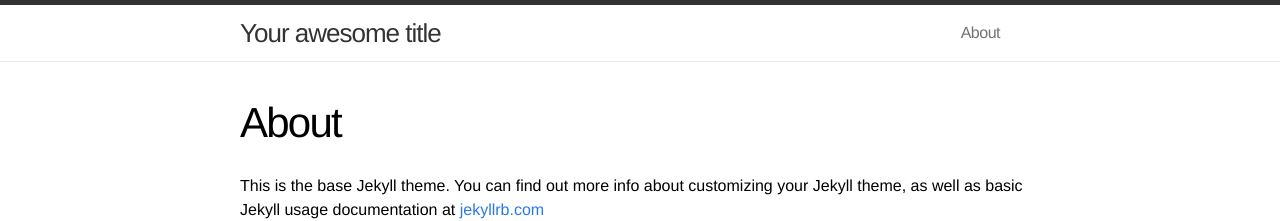
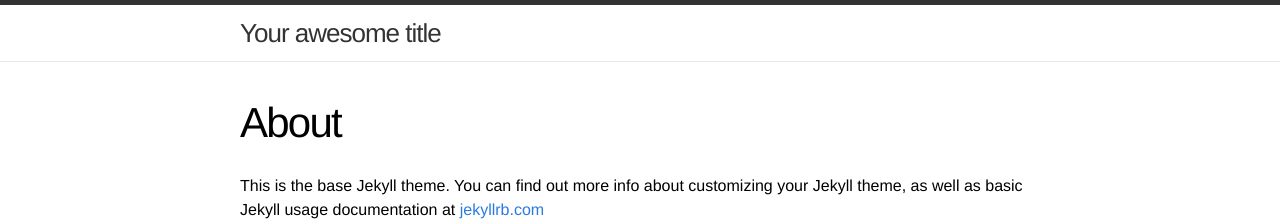
Before and after one commit to ankit09goyal/ankit09goyal.github.io, a Jekyll site: the page built from about.md, in a window 1280 px wide. Shown: the top 221 px of the page. Built offline with Jekyll 4.4.1, drawn with Linux system fonts in a browser that asks for light colours.

Commit message:
Update header.html

```diff
--- a/_includes/header.html
+++ b/_includes/header.html
@@ -4,24 +4,6 @@
 
     <a class="site-title" href="{{ site.baseurl }}/">{{ site.title }}</a>
 
-    <nav class="site-nav">
-      <a href="#" class="menu-icon">
-        <svg version="1.1" xmlns="http://www.w3.org/2000/svg" xmlns:xlink="http://www.w3.org/1999/xlink" x="0px" y="0px"
-           viewBox="0 0 18 15" enable-background="new 0 0 18 15" xml:space="preserve">
-          <path fill="#505050" d="M18,1.484c0,0.82-0.665,1.484-1.484,1.484H1.484C0.665,2.969,0,2.304,0,1.484l0,0C0,0.665,0.665,0,1.484,0
-            h15.031C17.335,0,18,0.665,18,1.484L18,1.484z"/>
-          <path fill="#505050" d="M18,7.516C18,8.335,17.335,9,16.516,9H1.484C0.665,9,0,8.335,0,7.516l0,0c0-0.82,0.665-1.484,1.484-1.484
-            h15.031C17.335,6.031,18,6.696,18,7.516L18,7.516z"/>
-          <path fill="#505050" d="M18,13.516C18,14.335,17.335,15,16.516,15H1.484C0.665,15,0,14.335,0,13.516l0,0
-            c0-0.82,0.665-1.484,1.484-1.484h15.031C17.335,12.031,18,12.696,18,13.516L18,13.516z"/>
-        </svg>
-      </a>
-      <div class="trigger">
-        {% for page in site.pages %}
-          <a class="page-link" href="{{ page.url | prepend: site.baseurl }}">{{ page.title }}</a>
-        {% endfor %}
-      </div>
-    </nav>
 
   </div>
 
```
